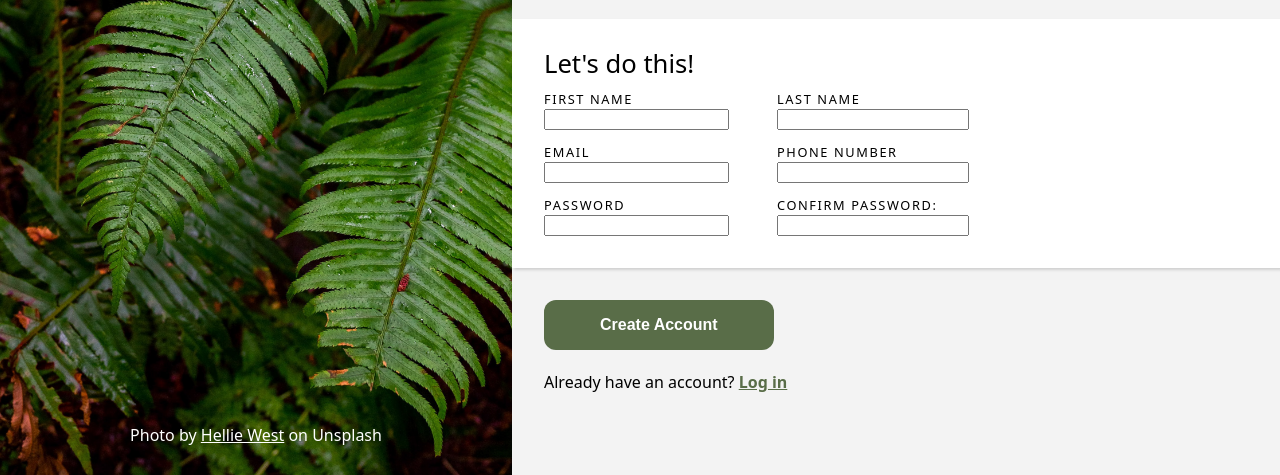
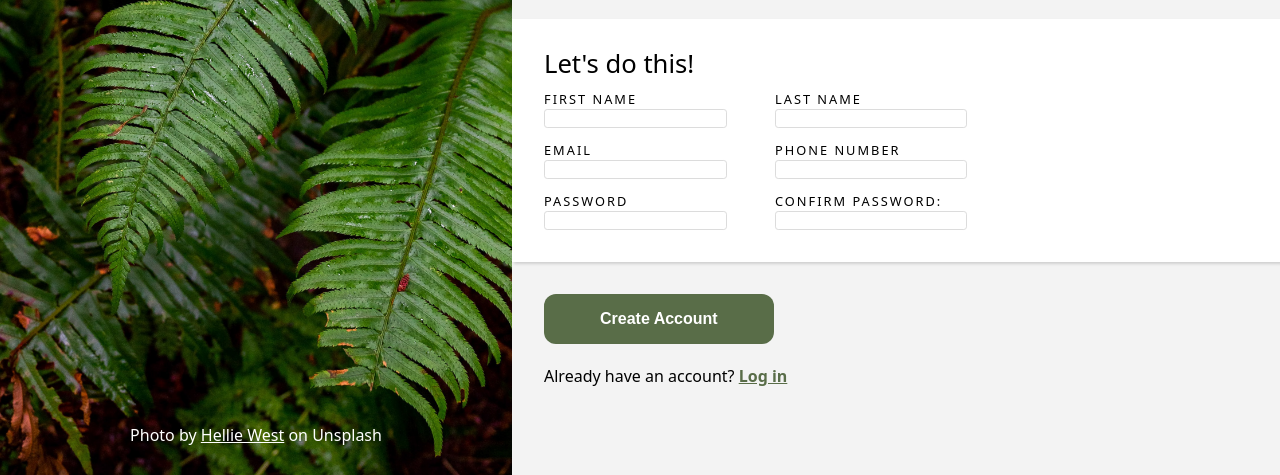
Before and after one commit to tomaszwasik31/sign-up-form, a plain HTML site: page index.html in a window 1280 px wide. Shown: the part 325-800 px from the top of the page. Drawn offline with Linux system fonts and the light colour scheme.

Commit message:
styling form fields

```diff
--- a/style.css
+++ b/style.css
@@ -220,8 +220,15 @@ label {
   font-size: 0.8rem;
   font-weight: 500;
   text-transform: uppercase;
-  letter-spacing: 0.1rem;
+  letter-spacing: 2px;
   padding-bottom: 0.2rem;
+}
+input{
+  border: 1px solid rgb(220, 220, 220);
+  border-radius: 0.2rem;
+}
+input:focus{
+  outline-color: rgb(31, 31, 254);
 }
 
 .form_btn_wrapper {
```
